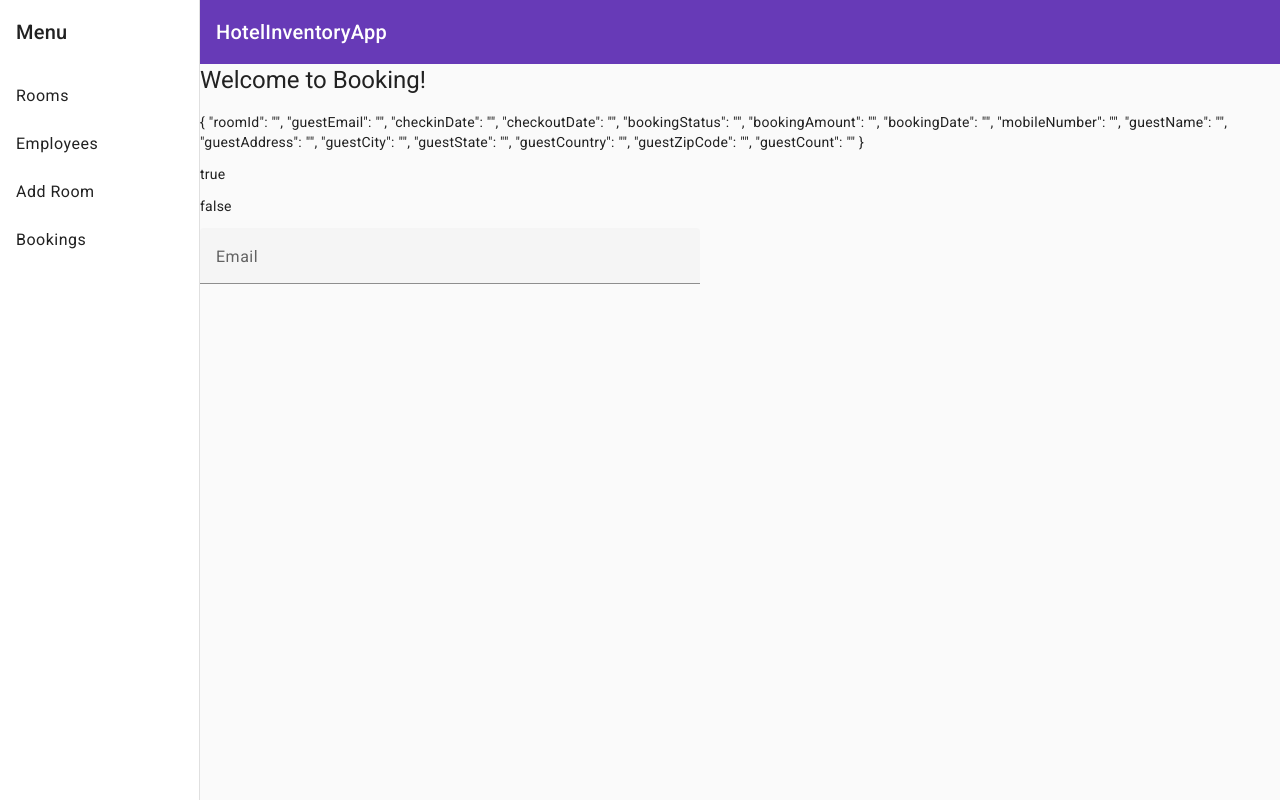
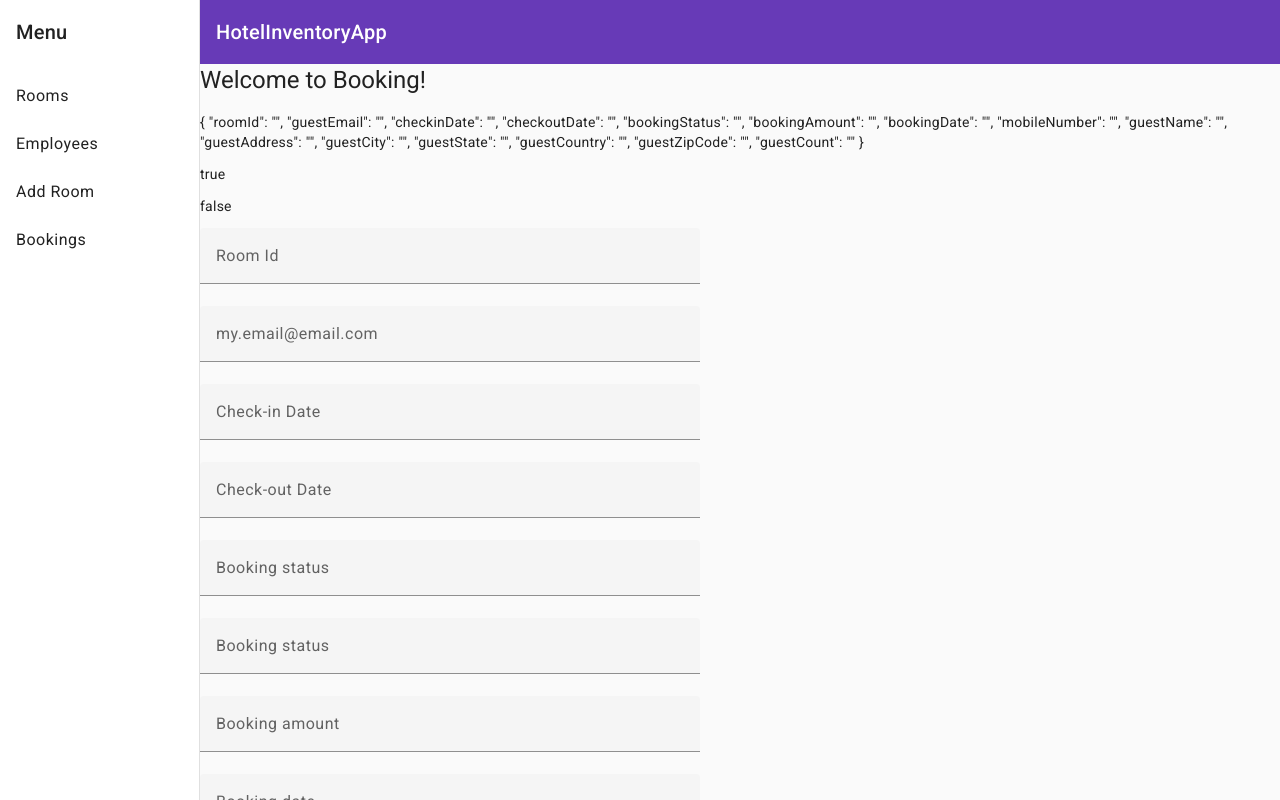
Before and after one commit to jerik609/HotelInventoryApp, an Angular app: page /booking in a window 1280 px wide. Built offline with nearby package versions, Linux system fonts and the light colour scheme.

Commit message:
render the full form

```diff
--- a/src/app/booking/booking.component.html
+++ b/src/app/booking/booking.component.html
@@ -5,19 +5,131 @@
 
 <form class="example-form" [formGroup]="bookingForm">
     <mat-form-field class="example-full-width">
-        <mat-label>Email</mat-label>
+        <input
+            type="text"
+            matInput
+            formControlName="roomId"
+            placeholder="Room Id"
+        >
+    </mat-form-field>
+    <mat-form-field class="example-full-width">
         <input
             type="email"
             matInput
-            formControlName="roomId"
-            placeholder="Ex. pat@example.com"
+            formControlName="guestEmail"
+            placeholder="my.email@email.com"
         >
-        <!-- <mat-hint>Errors appear instantly!</mat-hint> -->
-        <!-- <mat-error *ngIf="emailFormControl.hasError('email') && !emailFormControl.hasError('required')">
-          Please enter a valid email address
-        </mat-error>
-        <mat-error *ngIf="emailFormControl.hasError('required')">
-          Email is <strong>required</strong>
-        </mat-error> -->
-      </mat-form-field>
+    </mat-form-field>
+    <mat-form-field class="example-full-width">
+        <input
+            type="datetime"
+            matInput
+            formControlName="checkinDate"
+            placeholder="Check-in Date"
+        >
+    </mat-form-field>
+    <mat-form-field class="example-full-width">
+        <input
+            type="datetime"
+            matInput
+            formControlName="checkoutDate"
+            placeholder="Check-out Date"
+        >
+    </mat-form-field>
+    <mat-form-field class="example-full-width">
+        <input
+            type="text"
+            matInput
+            formControlName="bookingStatus"
+            placeholder="Booking status"
+        >
+    </mat-form-field>
+    <mat-form-field class="example-full-width">
+        <input
+            type="number"
+            matInput
+            formControlName="bookingStatus"
+            placeholder="Booking status"
+        >
+    </mat-form-field>
+    <mat-form-field class="example-full-width">
+        <input
+            type="number"
+            matInput
+            formControlName="bookingAmount"
+            placeholder="Booking amount"
+        >
+    </mat-form-field>
+    <mat-form-field class="example-full-width">
+        <input
+            type="datetime"
+            matInput
+            formControlName="bookingDate"
+            placeholder="Booking date"
+        >
+    </mat-form-field>
+    <mat-form-field class="example-full-width">
+        <input
+            type="tel"
+            matInput
+            formControlName="mobileNumber"
+            placeholder="Mobile number"
+        >
+    </mat-form-field>
+    <mat-form-field class="example-full-width">
+        <input
+            type="text"
+            matInput
+            formControlName="guestName"
+            placeholder="Guest name"
+        >
+    </mat-form-field>
+    <mat-form-field class="example-full-width">
+        <input
+            type="text"
+            matInput
+            formControlName="guestAddress"
+            placeholder="Guest address"
+        >
+    </mat-form-field>
+    <mat-form-field class="example-full-width">
+        <input
+            type="text"
+            matInput
+            formControlName="guestCity"
+            placeholder="Guest city"
+        >
+    </mat-form-field>
+    <mat-form-field class="example-full-width">
+        <input
+            type="text"
+            matInput
+            formControlName="guestState"
+            placeholder="Guest state"
+        >
+    </mat-form-field>
+    <mat-form-field class="example-full-width">
+        <input
+            type="text"
+            matInput
+            formControlName="guestCountry"
+            placeholder="Guest country"
+        >
+    </mat-form-field>
+    <mat-form-field class="example-full-width">
+        <input
+            type="text"
+            matInput
+            formControlName="guestZipCode"
+            placeholder="Guest ZIP code"
+        >
+    </mat-form-field>
+    <mat-form-field class="example-full-width">
+        <input
+            type="number"
+            matInput
+            formControlName="guestCount"
+            placeholder="Guest count"
+        >
+    </mat-form-field>
 </form>
```
